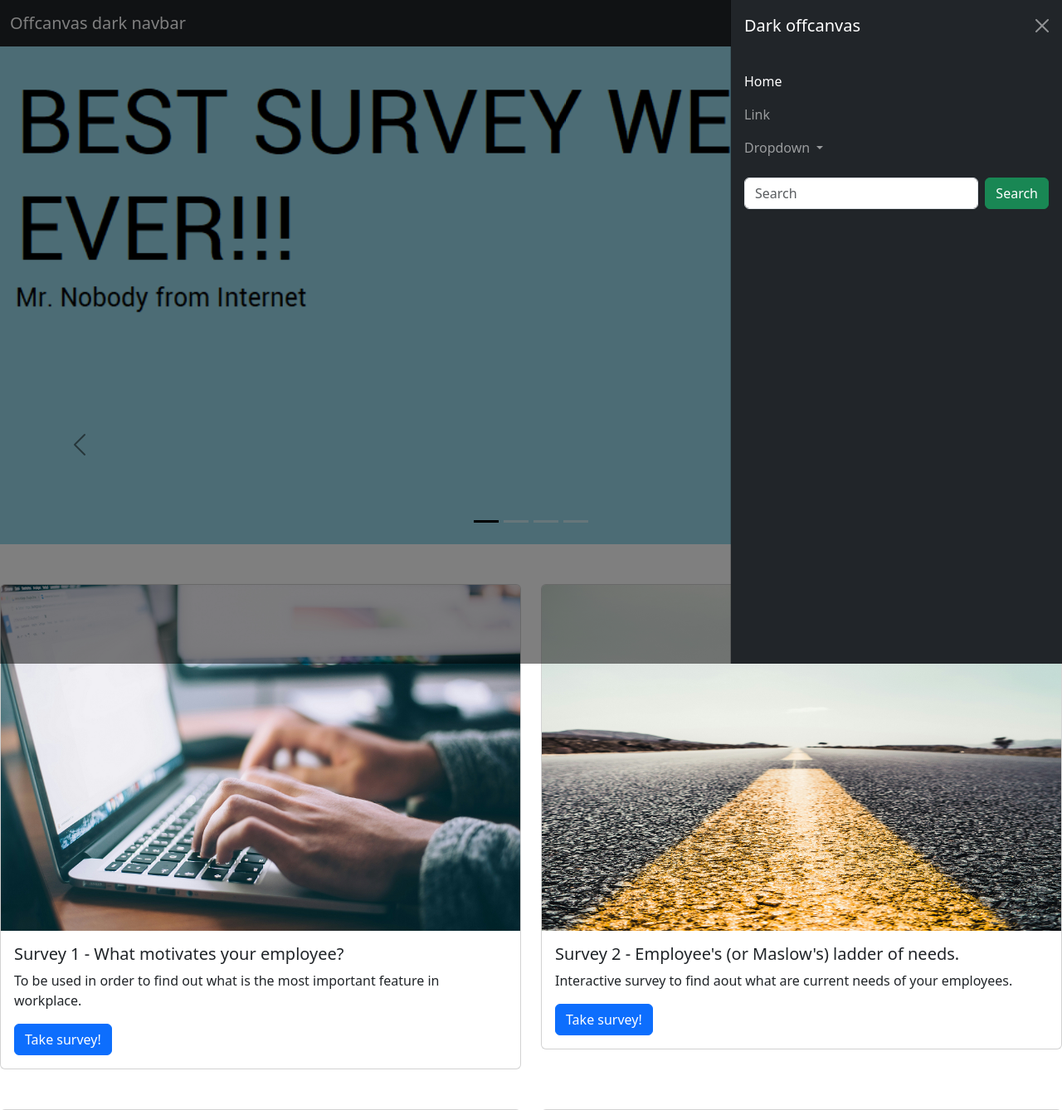
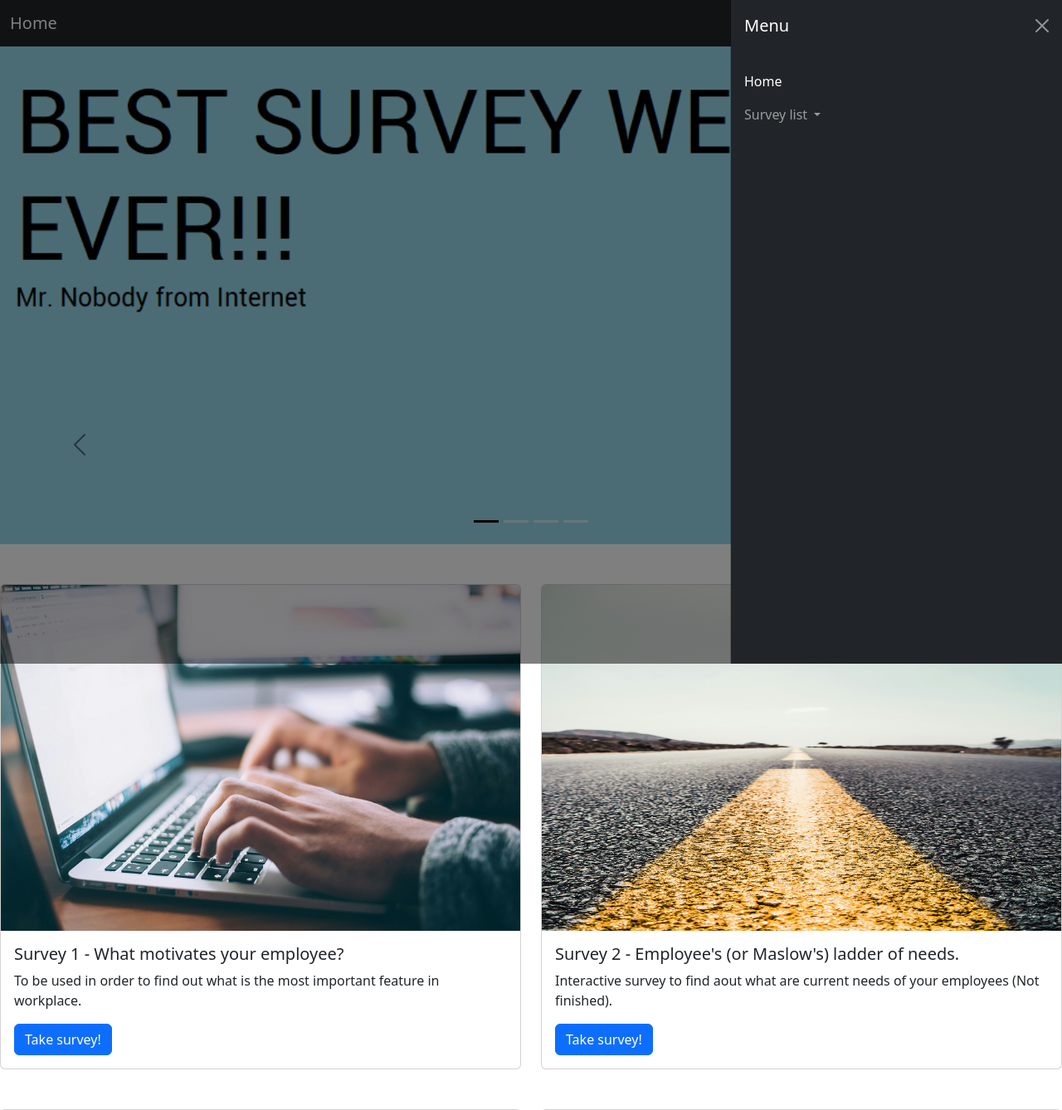
Before and after one commit to AdamPoweska/poll_bootstrap_htmx, a Django app: page / in a window 1280 px wide, after a click that opens the changed part. Shown: the top 1338 px of the page at 83% size. Run offline with Django 5.2, Linux system fonts and the light colour scheme.

Commit message:
navbar updates

```diff
--- a/poll_1/templates/main_page.html
+++ b/poll_1/templates/main_page.html
@@ -35,40 +35,34 @@
     <script src="https://cdn.jsdelivr.net/npm/bootstrap@5.3.3/dist/js/bootstrap.bundle.min.js" integrity="sha384-YvpcrYf0tY3lHB60NNkmXc5s9fDVZLESaAA55NDzOxhy9GkcIdslK1eN7N6jIeHz" crossorigin="anonymous"></script>
     <nav class="navbar navbar-dark bg-dark fixed-top">
         <div class="container-fluid">
-          <a class="navbar-brand" href="#">Offcanvas dark navbar</a>
+          <a class="navbar-brand" href="{% url 'main_page' %}">Home</a>
           <button class="navbar-toggler" type="button" data-bs-toggle="offcanvas" data-bs-target="#offcanvasDarkNavbar" aria-controls="offcanvasDarkNavbar" aria-label="Toggle navigation">
             <span class="navbar-toggler-icon"></span>
           </button>
           <div class="offcanvas offcanvas-end text-bg-dark" tabindex="-1" id="offcanvasDarkNavbar" aria-labelledby="offcanvasDarkNavbarLabel">
             <div class="offcanvas-header">
-              <h5 class="offcanvas-title" id="offcanvasDarkNavbarLabel">Dark offcanvas</h5>
+              <h5 class="offcanvas-title" id="offcanvasDarkNavbarLabel">Menu</h5>
               <button type="button" class="btn-close btn-close-white" data-bs-dismiss="offcanvas" aria-label="Close"></button>
             </div>
             <div class="offcanvas-body">
               <ul class="navbar-nav justify-content-end flex-grow-1 pe-3">
                 <li class="nav-item">
-                  <a class="nav-link active" aria-current="page" href="#">Home</a>
-                </li>
-                <li class="nav-item">
-                  <a class="nav-link" href="#">Link</a>
+                  <a class="nav-link active" aria-current="page" href="{% url 'main_page' %}">Home</a>
                 </li>
                 <li class="nav-item dropdown">
                   <a class="nav-link dropdown-toggle" href="#" role="button" data-bs-toggle="dropdown" aria-expanded="false">
-                    Dropdown
+                    Survey list
                   </a>
                   <ul class="dropdown-menu dropdown-menu-dark">
-                    <li><a class="dropdown-item" href="#">Action</a></li>
-                    <li><a class="dropdown-item" href="#">Another action</a></li>
+                    <li><a class="dropdown-item" href="{% url 'quiz_1_question_1' %}">Survey 1</a></li>
+                    <li><a class="dropdown-item" href="{% url 'quiz_2' %}">Survey 2</a></li>
                     <li>
                       <hr class="dropdown-divider">
                     </li>
-                    <li><a class="dropdown-item" href="#">Something else here</a></li>
+                    <li><a class="dropdown-item" href="{% url 'quiz_1_results' %}">See responses for survey 1!</a></li>
                   </ul>
                 </li>
               </ul>
-              <form class="d-flex mt-3" role="search">
-                <input class="form-control me-2" type="search" placeholder="Search" aria-label="Search">
-                <button class="btn btn-success" type="submit">Search</button>
               </form>
             </div>
           </div>
@@ -124,7 +118,7 @@
             <img src="{% static 'images/card_2.png' %}" class="card-img-top" alt="...">
             <div class="card-body">
               <h5 class="card-title">Survey 2 - Employee's (or Maslow's) ladder of needs.</h5>
-              <p class="card-text">Interactive survey to find aout what are current needs of your employees.</p>
+              <p class="card-text">Interactive survey to find aout what are current needs of your employees (Not finished).</p>
               <a href="{% url 'quiz_2' %}" class="btn btn-primary">Take survey!</a>
             </div>
           </div>
```
Also changed, not shown: db.sqlite3.
